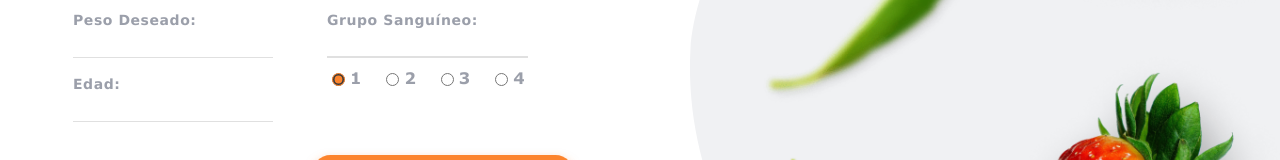
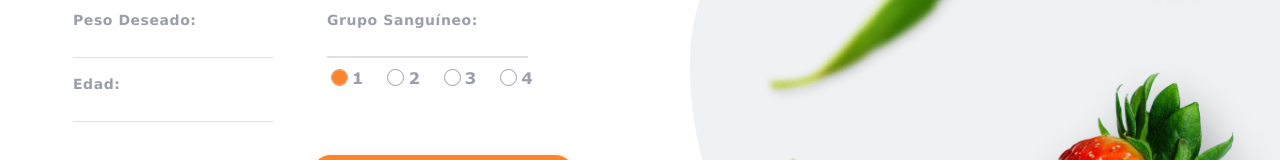
Before and after one commit to Pugli87/project-last_chance, a React (Create React App) app: page / in a window 1280 px wide. Shown: the part 410-570 px from the top of the page. Built offline with nearby package versions, Linux system fonts and the light colour scheme.

Commit message:
button_radio

```diff
--- a/src/components/DataForm/dataForm.styled.js
+++ b/src/components/DataForm/dataForm.styled.js
@@ -61,8 +61,21 @@ export const RadioLabel = styled.label`
 `;
 
 export const RadioInput = styled.input`
-  margin-right: 5px;
-  accent-color: #fc842d;
+  margin: 1px 5px;
+  width: 15px;
+  height: 15px;
+  outline: 1px solid rgb(155, 159, 170);
+  -webkit-appearance: none;
+  border-radius: 50%;
+  &:checked {
+    content: '';
+    width: 15px;
+    height: 15px;
+    background: #fc842d;
+    outline: 1px solid #fc842d;
+  }
+  &::before {
+  }
 `;
 
 export const Form = styled.div`
@@ -81,7 +94,7 @@ export const BoxButton = styled.div`
   text-align: right;
 
   @media (max-width: 768px) {
-    margin: -50px 80px;
+    margin: -60px 80px;
   }
 `;
 
```
